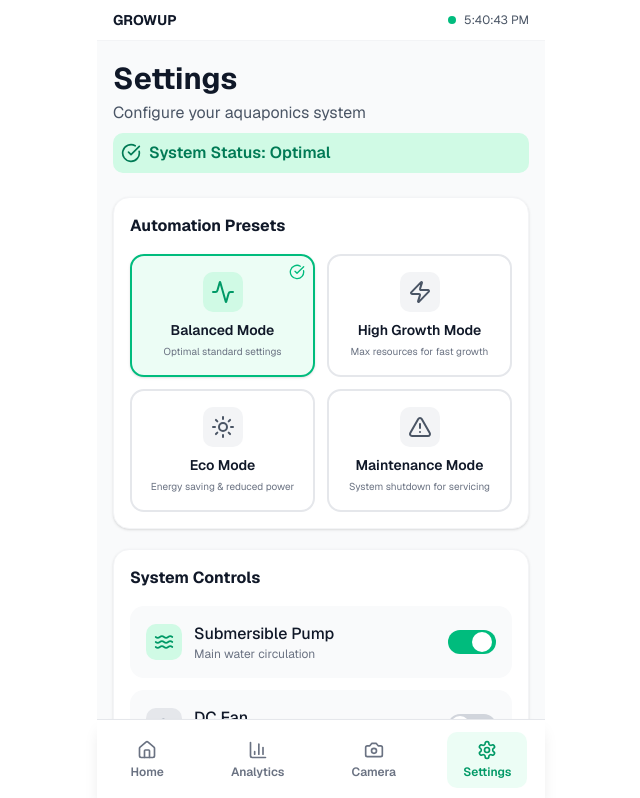
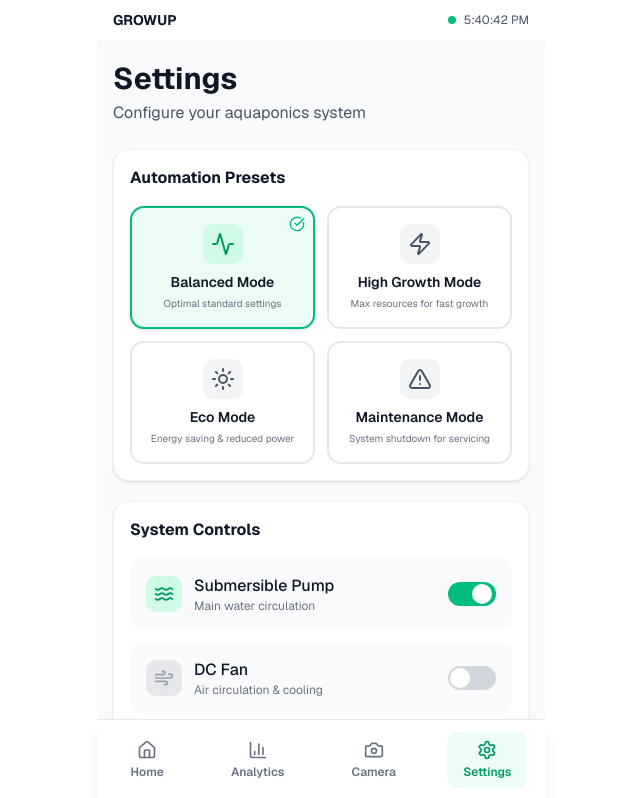
Before and after one commit to kitkato3/GrowUp_FrontEnd, a Next.js app: page /settings in a window 1280 px wide. Shown: the top 798 px of the page, without its empty margins (319-959 px from the left). Built offline with nearby package versions, Linux system fonts and the light colour scheme.

Commit message:
system status in stetings

```diff
--- a/app/(routes)/settings/page.tsx
+++ b/app/(routes)/settings/page.tsx
@@ -503,7 +503,8 @@ export default function SettingsPage() {
   };
 
   const currentAlerts = generateAlerts(mockSensorData, thresholds);
-  const systemStatus = checkSystemStatus(currentAlerts); // Output: 'Optimal' or 'Alerts Active'
+  // Ang variable na 'systemStatus' ay hindi na ginagamit sa JSX, pero kailangan pa rin ito para sa 'currentAlerts' logic.
+  const systemStatus = checkSystemStatus(currentAlerts);
 
   const [currentTime, setCurrentTime] = useState(new Date())
 
@@ -615,11 +616,6 @@ export default function SettingsPage() {
         <div className="mb-6">
           <h1 className="text-3xl font-bold text-gray-900">Settings</h1>
           <p className="text-gray-600 mt-1">Configure your aquaponics system</p>
-          <div className={`mt-2 p-2 rounded-lg font-semibold flex items-center gap-2 ${systemStatus === 'Optimal' ? 'bg-emerald-100 text-emerald-700' : 'bg-red-100 text-red-700'
-            }`}>
-            {systemStatus === 'Optimal' ? <CheckCircle className="w-5 h-5" /> : <AlertTriangle className="w-5 h-5" />}
-            <span>System Status: {systemStatus}</span>
-          </div>
         </div>
 
         <div className="space-y-5">
```
